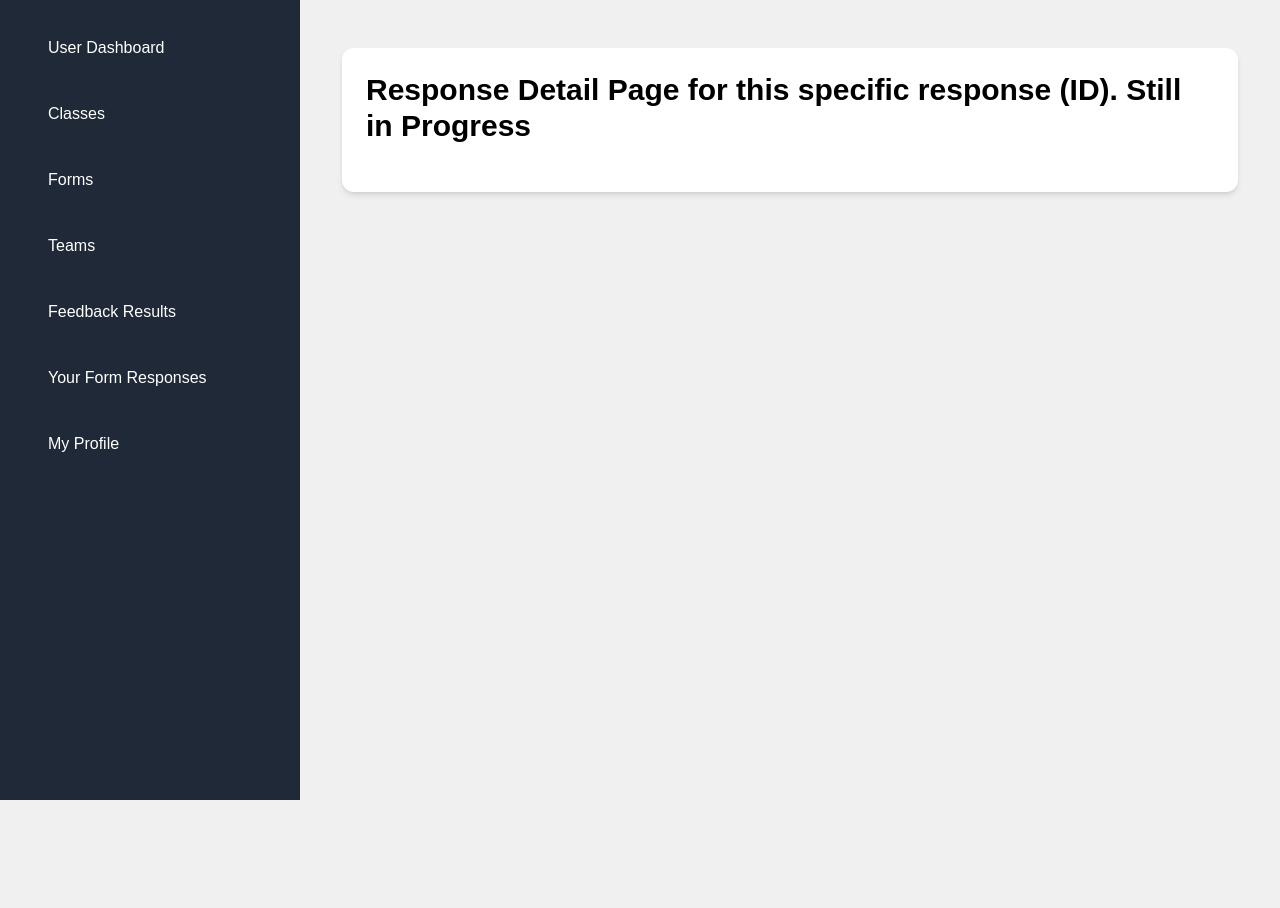
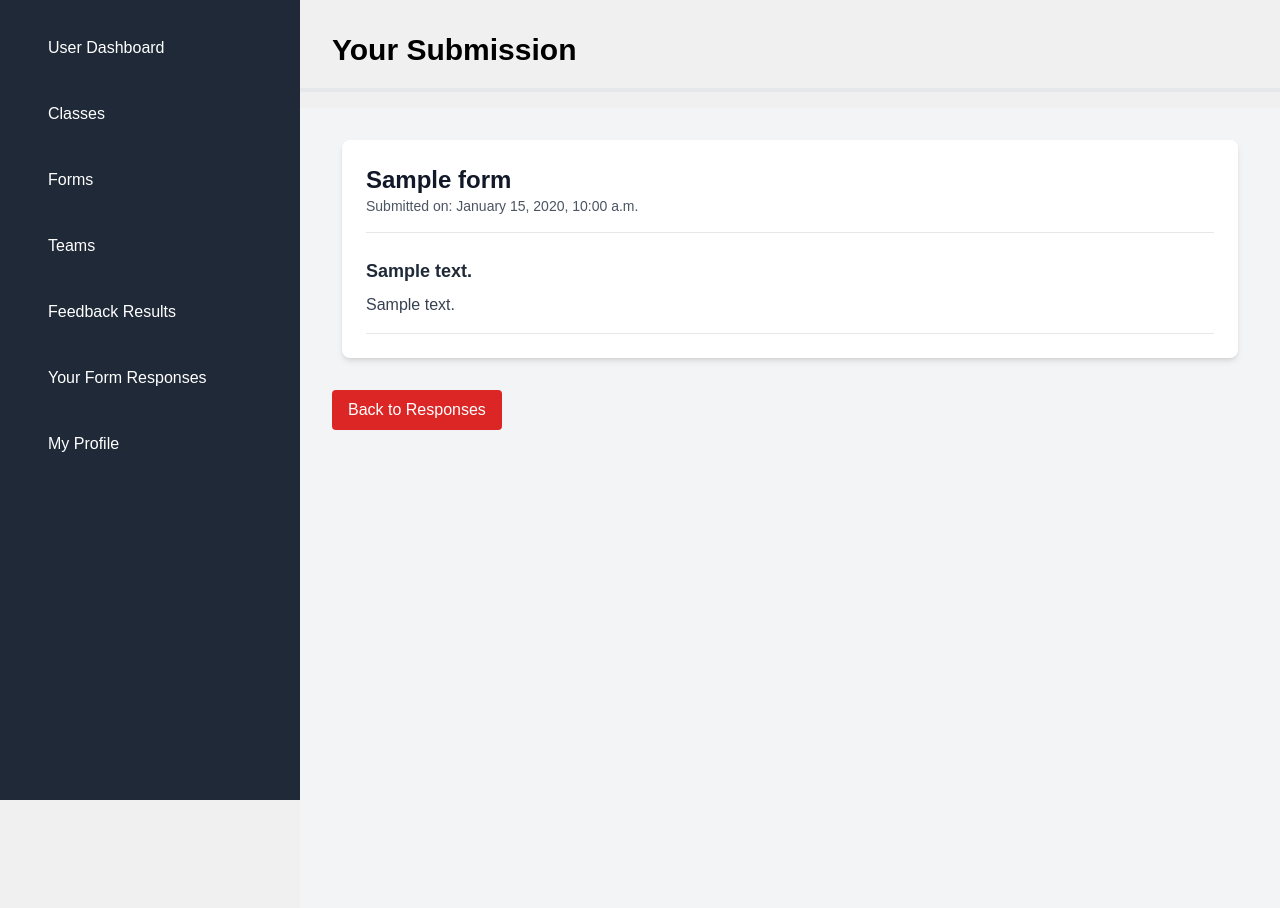
Before and after one commit to varun-singh26/PeerSight, a Django app: page /student/your-responses/1/ in a window 1280 px wide. Before the commit the page ends 800 px from the top, so only its background shows below. Run offline with Django 4.2, Linux system fonts and the light colour scheme; a user stored in the database is signed in; tables that the repository leaves empty hold one stand-in row (values such as "Sample post"); some libraries are stand-ins or nearby versions.

Commit message:
student response details page

```diff
--- a/PeerSight/student/templates/student/yourResponseDetails.html
+++ b/PeerSight/student/templates/student/yourResponseDetails.html
@@ -1,11 +1,54 @@
-{% extends "shared/base.html" %}
-{% load custom_tags %}
-
-{% block title %}Response Details{% endblock %}
-
+{% extends 'shared/base.html' %}
 
 {% block content %}
-<div class="max-w-4xl mx-auto bg-white shadow-md rounded-xl p-6 mt-12">
-    <h1 class="text-3xl font-bold mb-6">Response Detail Page for this specific response (ID). Still in Progress</h1>
+<h1 class="text-3xl font-bold mb-5 mt-8 ml-8">Your Submission</h1>
+<hr class="my-4 border-t-4" />
+<div class="flex flex-col gap-8 p-8 bg-gray-100 min-h-screen">
+
+    <div class="bg-white shadow-md rounded-lg p-6 w-full max-w-4xl mx-auto relative">
+        <div class="mb-6 border-b pb-4">
+            <h2 class="text-2xl font-semibold text-gray-900">{{ response.form.title }}</h2>
+            <p class="text-sm text-gray-600">Submitted on: {{ response.submitted_at|date:"F j, Y, g:i a" }}</p>
+        </div>
+
+        <div class="space-y-6">
+            {% for question_response in question_responses %}
+                <div class="border-b pb-4">
+                    <h3 class="text-lg font-semibold text-gray-800 mb-2">
+                        {{ question_response.question.question_text }}
+                    </h3>
+
+                    {% if question_response.question.question_type == 'text' %}
+                        <p class="text-gray-700">{{ question_response.answer_text }}</p>
+
+                    {% elif question_response.question.question_type == 'multiple_choice' %}
+                        <p class="text-gray-700">{{ question_response.selected_choice.choice_text }}</p>
+
+                    {% elif question_response.question.question_type == 'likert' %}
+                        <div class="flex items-center gap-2">
+                            <span class="text-gray-700">Rating:</span>
+                            <div class="flex">
+                                {% for i in "12345"|make_list %}
+                                    <span class="{% if forloop.counter <= question_response.rating_value %}text-yellow-500{% else %}text-gray-300{% endif %}">
+                                        ★
+                                    </span>
+                                {% endfor %}
+                            </div>
+                        </div>
+                    {% endif %}
+                </div>
+            {% endfor %}
+        </div>
+    </div>
+
+    <div class="flex justify-between items-center">
+        <a
+            href="{% url 'main:student_responses' %}"
+            class="bg-red-600 text-white px-4 py-2 rounded hover:bg-red-700"
+        >
+            Back to Responses
+        </a>
+    </div>
+
 </div>
 {% endblock %}
--- a/PeerSight/student/urls.py
+++ b/PeerSight/student/urls.py
@@ -11,5 +11,3 @@ urlpatterns = [
     path('your-responses/<int:response_id>/', views.student_response_details_view, name="your_response_details"),
     path('your-feedback/', views.student_received_feedback_view, name="your_received_feedback"),
 ]
-
-#
--- a/PeerSight/student/views.py
+++ b/PeerSight/student/views.py
@@ -168,19 +168,31 @@ def student_responses_view(request):
     })
 
 
+@login_required
 def student_response_details_view(request, response_id):
-    response = get_object_or_404(FormResponse, id=response_id)
-    return render(request, 'student/yourResponseDetails.html', {"response": response})
+    student = request.user
+    response = get_object_or_404(FormResponse, id=response_id, student=student)
 
-    '''questions = response.form.questions.all()
-
-    question_responses = QuestionResponse.objects.filter(form_response=response)
-
-    # Build a mapping of question ID to its response
-    question_response_map = {qr.question.id: qr for qr in question_responses}
+    question_responses = response.question_responses.all().select_related('question')
 
     return render(request, 'student/yourResponseDetails.html', {
         'response': response,
-        'questions': questions,
-        'question_response_map': question_response_map,
-    })'''
+        'question_responses': question_responses
+    })
+
+#def student_response_details_view(request, response_id):
+    #response = get_object_or_404(FormResponse, id=response_id)
+    #return render(request, 'student/yourResponseDetails.html', {"response": response})
+
+    #'''questions = response.form.questions.all()
+
+    #question_responses = QuestionResponse.objects.filter(form_response=response)
+
+    # Build a mapping of question ID to its response
+    #question_response_map = {qr.question.id: qr for qr in question_responses}
+
+    #return render(request, 'student/yourResponseDetails.html', {
+        #'response': response,
+        #'questions': questions,
+        #'question_response_map': question_response_map,
+    #})'''
```
Also changed, not shown: PeerSight/main/templates/main/admin.html (+7 -0 lines).
